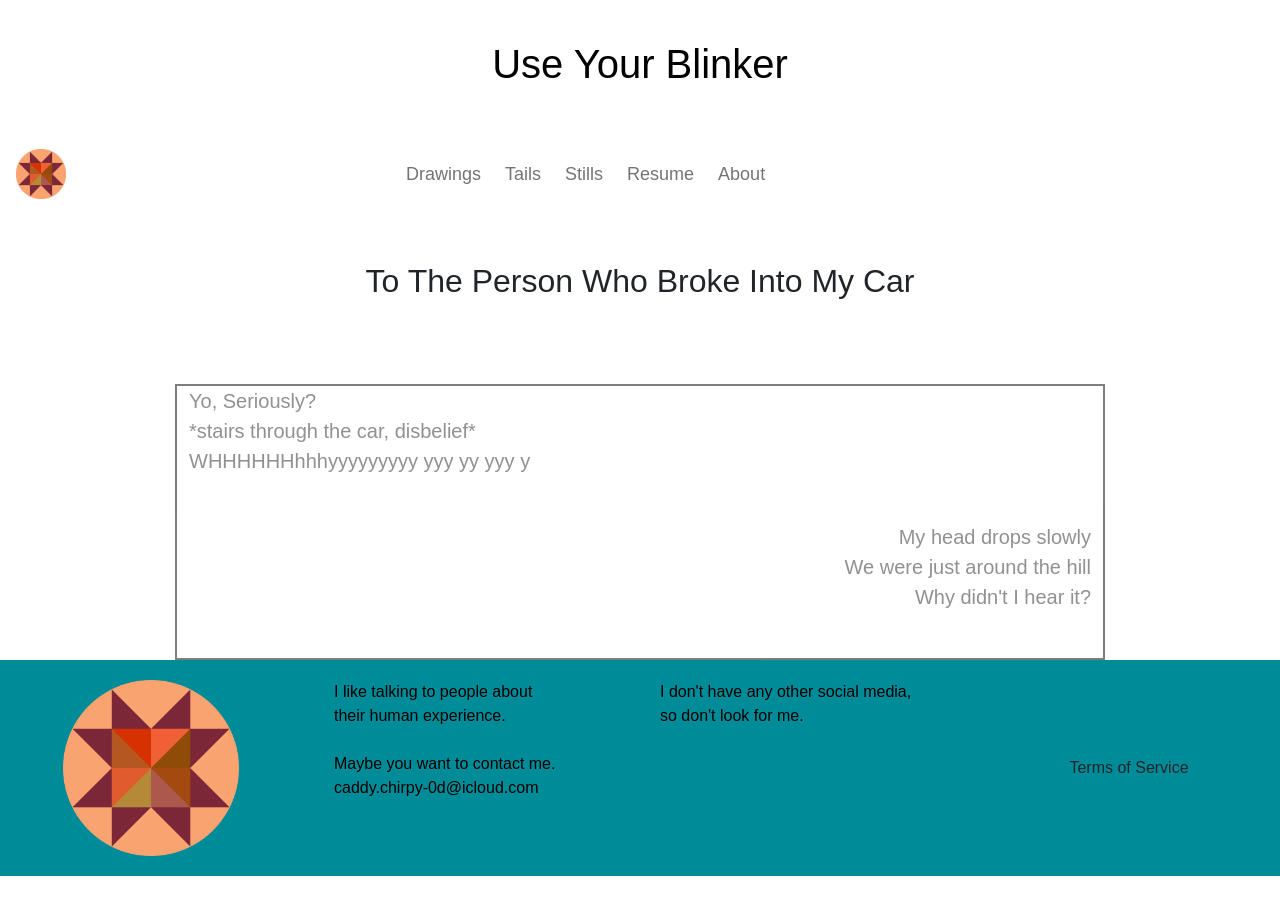
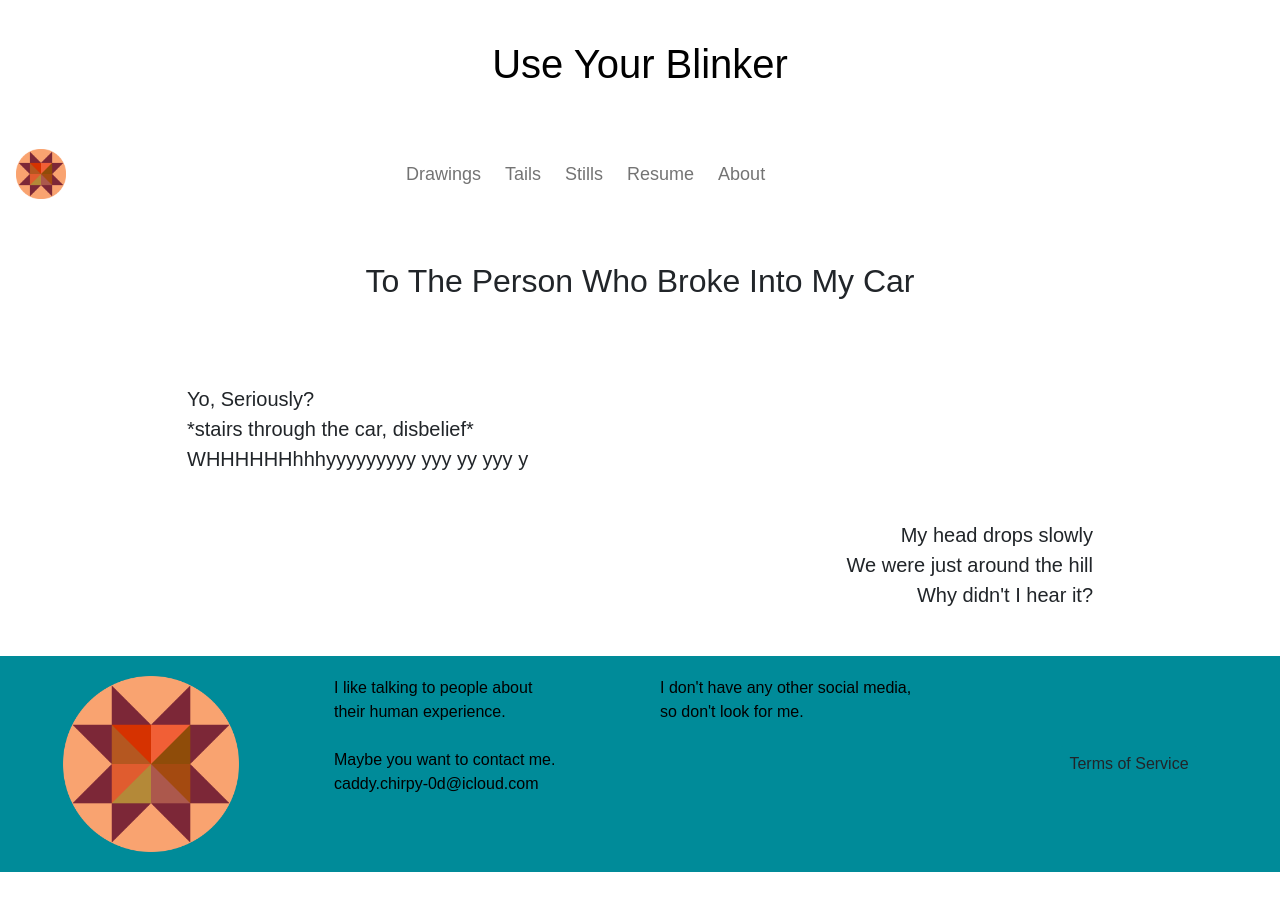
Before and after one commit to verticalwhales/verticalwhales.github.io, a Jekyll site: the page built from _posts/2023-01-01-to-the-person-who-broke-into-my-car.markdown, in a window 1280 px wide. Built offline with Jekyll 4.4.1, drawn with Linux system fonts in a browser that asks for light colours; some web fonts are replaced.

Commit message:
getting rid of border

```diff
--- a/css/main.css
+++ b/css/main.css
@@ -363,12 +363,6 @@ h2 {
   text-align: center;
 }
 
-.haiku{
-  border-color: var(--nav-text);
-  border-width: 2px;
-  border-style: solid;
-  opacity: 50%;
-}
 
 #joke{
   text-align: left;
```
